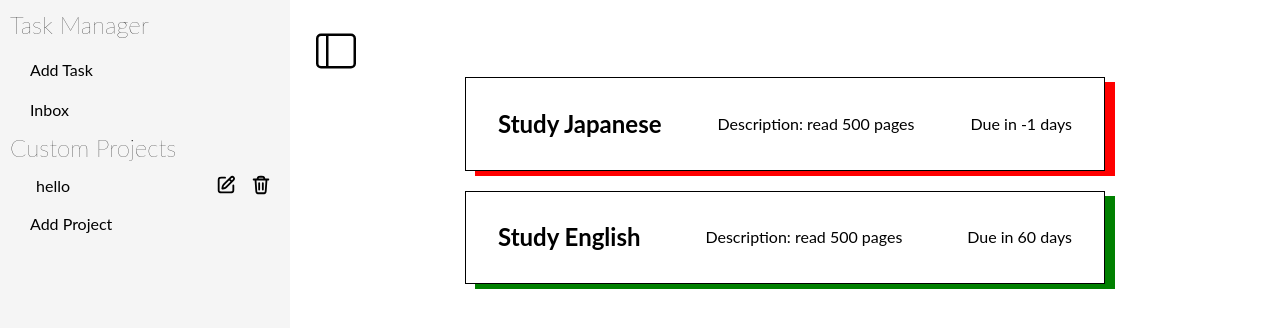
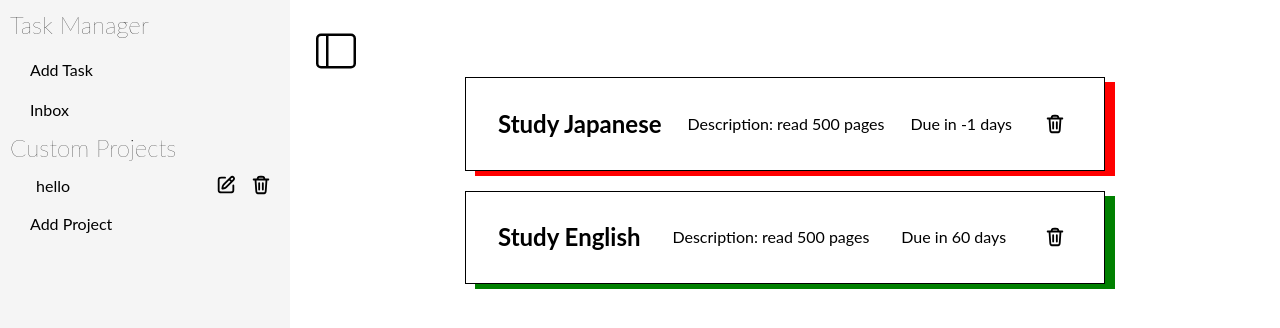
Before and after one commit to SkyMarsh14/todo-list, a website built with webpack: page src/index.html in a window 1280 px wide. Built offline with nearby package versions, Linux system fonts and the light colour scheme.

Commit message:
add event listener to trashcan btn to remove tasks both on DOM and in object

```diff
--- a/src/DomControll/displayProjects.js
+++ b/src/DomControll/displayProjects.js
@@ -54,6 +54,5 @@ export function displayProject(project) {
   deleteProjectBtn.addEventListener("click",()=>{
     projectList.removeProject(project);
     btnContainer.remove();
-
 })
 }
--- a/src/DomControll/displayTasks.js
+++ b/src/DomControll/displayTasks.js
@@ -1,4 +1,6 @@
 import { differenceInCalendarDays } from "date-fns";
+import trashcanSvg from "../icon/trashcan.svg";
+
 
 const content = document.querySelector(".content");
 const noTasks = document.createElement("div");
@@ -15,10 +17,13 @@ export default function displayTasks(project) {
   project.tasks.forEach((task, index) => {
     const container = document.createElement("div");
     container.classList.add("task");
+    container.dataset.taskIndex=index;
     const title = document.createElement("h2");
     const description = document.createElement("div");
     const dueDate = document.createElement("div");
-    container.classList.add(index);
+    const deleteTaskBtn=document.createElement('button');
+    const trashcanImg=document.createElement('img');
+    trashcanImg.src=trashcanSvg;
     const due = new Date(task.dueDate);
     const today = new Date();
     const daysLeft = differenceInCalendarDays(due, today);
@@ -29,6 +34,10 @@ export default function displayTasks(project) {
     } else {
       dueDate.textContent = `Due in ${daysLeft} days`;
     }
+    deleteTaskBtn.addEventListener("click",()=>{
+      container.remove();
+      project.tasks.splice(`${index}`,1);
+    })
     //Add dataset for prio to style container according to the priority given.
     container.dataset.priority = task.priority;
 
@@ -37,6 +46,7 @@ export default function displayTasks(project) {
       ? `Description: ${task.description}`
       : null;
     content.append(container);
-    container.append(title, description, dueDate);
+    container.append(title, description, dueDate,deleteTaskBtn);
+    deleteTaskBtn.append(trashcanImg);
   });
 }
--- a/src/styles.css
+++ b/src/styles.css
@@ -218,3 +218,19 @@ main {
 .customProjectBtn {
   text-align: start;
 }
+.task{
+  > button {
+    border: none;
+    background: none;
+    height: 1.5em;
+    > img {
+      display: block;
+      height: 100%;
+    }
+  }
+    button:hover {
+      opacity: 0.7;
+      background-color: #d8d8d857;
+    }
+
+  }
```
